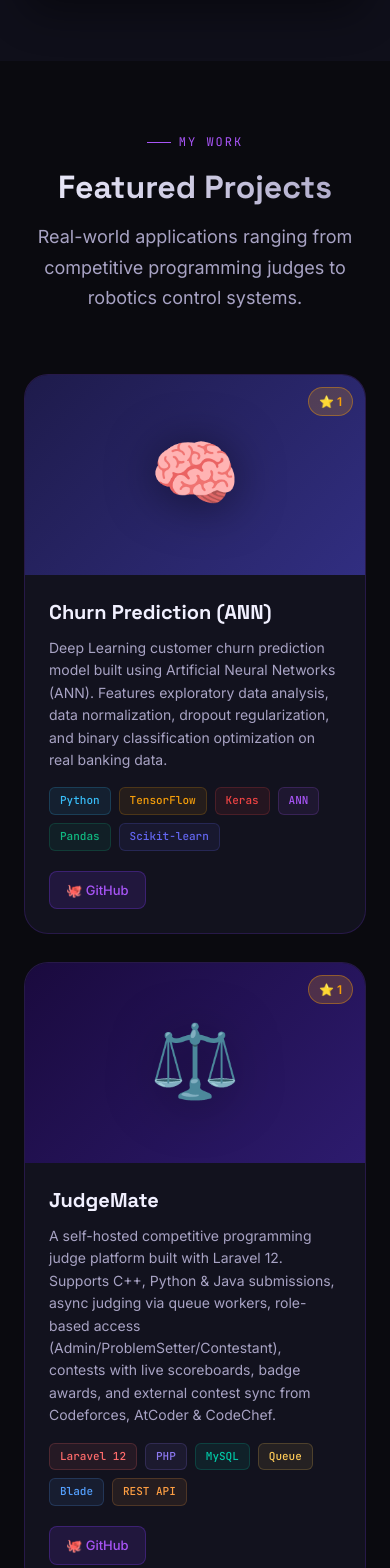
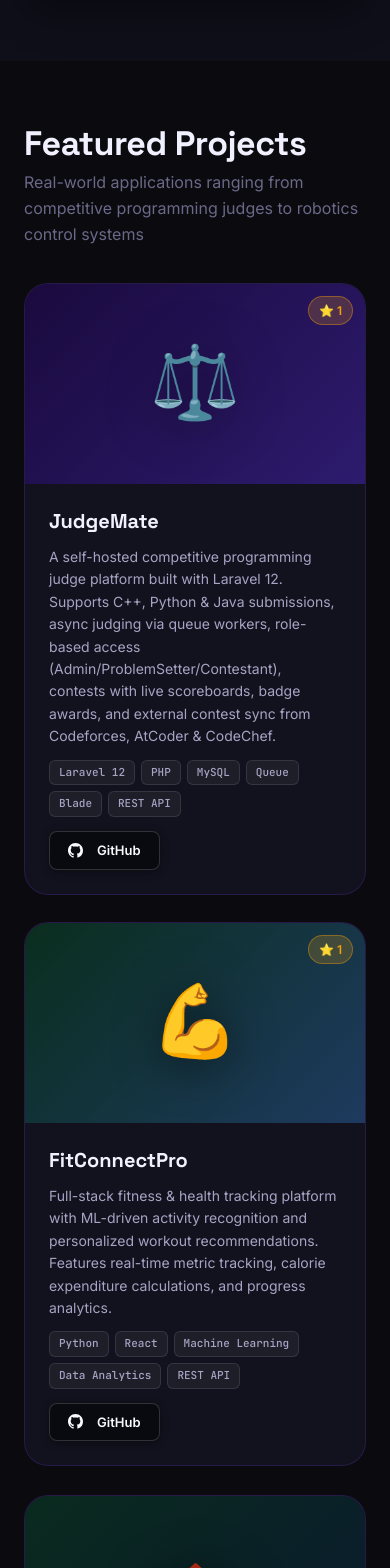
Before and after one commit to failuresoul/Portfolio-Website, a React (Vite) app: page / in a window 390 px wide. Shown: the part 5140-6708 px from the top of the page. Built offline with nearby package versions, Linux system fonts and the light colour scheme.

Commit message:
project is done

```diff
--- a/src/App.jsx
+++ b/src/App.jsx
@@ -4,7 +4,6 @@ import Hero from './components/Hero'
 import About from './components/About'
 import Skills from './components/Skills'
 import Projects from './components/Projects'
-import Experience from './components/Experience'
 import Education from './components/Education'
 import ClubActivities from './components/ClubActivities'
 import Contact from './components/Contact'
@@ -74,7 +73,6 @@ function App() {
           <Education />
           <Skills />
           <Projects />
-          <Experience />
           <ClubActivities />
           <Contact />
           <Footer onViewResume={() => setPage('resume')} />
--- a/src/components/Navbar.jsx
+++ b/src/components/Navbar.jsx
@@ -5,7 +5,6 @@ const navLinks = [
   { label: 'Education', href: '#education' },
   { label: 'Skills', href: '#skills' },
   { label: 'Projects', href: '#projects' },
-  { label: 'Experience', href: '#experience' },
   { label: 'Clubs', href: '#clubs' },
   { label: 'Contact', href: '#contact' },
 ]
--- a/src/components/Projects.jsx
+++ b/src/components/Projects.jsx
@@ -1,24 +1,22 @@
 const projects = [
-  {
-    name: 'Churn Prediction (ANN)',
-    emoji: '🧠',
-    description: 'Deep Learning customer churn prediction model built using Artificial Neural Networks (ANN). Features exploratory data analysis, data normalization, dropout regularization, and binary classification optimization on real banking data.',
-    tech: ['Python', 'TensorFlow', 'Keras', 'ANN', 'Pandas', 'Scikit-learn'],
-    techColors: ['#38bdf8', '#f59e0b', '#ef4444', '#a855f7', '#10b981', '#6366f1'],
-    stars: 1,
-    github: 'https://github.com/failuresoul/Churn-Prediction-by-using-ANN',
-    gradient: 'linear-gradient(135deg, #1e1b4b 0%, #312e81 100%)',
-    featured: true
-  },
   {
     name: 'JudgeMate',
     emoji: '⚖️',
     description: 'A self-hosted competitive programming judge platform built with Laravel 12. Supports C++, Python & Java submissions, async judging via queue workers, role-based access (Admin/ProblemSetter/Contestant), contests with live scoreboards, badge awards, and external contest sync from Codeforces, AtCoder & CodeChef.',
     tech: ['Laravel 12', 'PHP', 'MySQL', 'Queue', 'Blade', 'REST API'],
-    techColors: ['#ff6b6b', '#8c78f0', '#00c9a7', '#feca57', '#54a0ff', '#ff9f43'],
     stars: 1,
     github: 'https://github.com/failuresoul/JudgeMate',
     gradient: 'linear-gradient(135deg, #1a0a3e 0%, #2d1b6e 100%)',
+    featured: true
+  },
+  {
+    name: 'FitConnectPro',
+    emoji: '💪',
+    description: 'Full-stack fitness & health tracking platform with ML-driven activity recognition and personalized workout recommendations. Features real-time metric tracking, calorie expenditure calculations, and progress analytics.',
+    tech: ['Python', 'React', 'Machine Learning', 'Data Analytics', 'REST API'],
+    stars: 1,
+    github: 'https://github.com/failuresoul',
+    gradient: 'linear-gradient(135deg, #0a2e1e 0%, #1e3a5f 100%)',
     featured: true
   },
   {
@@ -26,10 +24,59 @@ const projects = [
     emoji: '🏫',
     description: 'A full-stack academic management web platform built with React + Node.js + Socket.io. Features three role-based portals (Admin, Teacher, Student), lecture file uploads, a lab report grading system (LabTrack), real-time live quizzes, study circles, and a Lost & Found portal.',
     tech: ['React', 'Node.js', 'Socket.io', 'MySQL', 'Express'],
-    techColors: ['#61dafb', '#68a063', '#010101', '#00c9a7', '#f0db4f'],
     stars: 0,
     github: 'https://github.com/failuresoul/CampusHive',
     gradient: 'linear-gradient(135deg, #0a2a1e 0%, #0a1a2e 100%)',
+    featured: true
+  },
+  {
+    name: 'GarmentGuard DB',
+    emoji: '👔',
+    description: 'A comprehensive database management system for garment industry operations. Built with PHP/Laravel for managing inventory, production tracking, quality control records, and supply chain data.',
+    tech: ['PHP', 'Laravel', 'MySQL', 'SQL'],
+    stars: 0,
+    github: 'https://github.com/failuresoul/GarmentGuard_DB',
+    gradient: 'linear-gradient(135deg, #1a1a0a 0%, #2e1a0a 100%)',
+    featured: true
+  },
+  {
+    name: 'Portfolio Website',
+    emoji: '🌐',
+    description: 'Modern, high-performance personal portfolio built with React and Vite. Features an interactive 28-node dynamic constellation star map of skills, light/dark dual theme engine, smooth scroll transitions, and clean responsive layouts.',
+    tech: ['React', 'Vite', 'JavaScript', 'CSS3', 'Canvas API'],
+    stars: 0,
+    github: 'https://github.com/failuresoul/Portfolio-Website',
+    gradient: 'linear-gradient(135deg, #1e1035 0%, #0d1b3e 100%)',
+    featured: true
+  },
+  {
+    name: 'Sylhet Association of KUET',
+    emoji: '🤝',
+    description: 'Official community platform and management portal for the Sylhet Association of KUET. Facilitates student community connection, regional member directory, event announcements, and collaborative student welfare initiatives.',
+    tech: ['Web Development', 'JavaScript', 'Database', 'Community Portal'],
+    stars: 0,
+    github: 'https://github.com/failuresoul',
+    gradient: 'linear-gradient(135deg, #0a251a 0%, #14352a 100%)',
+    featured: true
+  },
+  {
+    name: 'Tiny Computer (CPU Design)',
+    emoji: '💻',
+    description: 'A miniature computer designed and implemented from first principles using NOT, AND, and OR logic gates. Features a complete Arithmetic Logic Unit (ALU), Booth\'s multiplication algorithm implementation, and digital computer architecture.',
+    tech: ['Digital Logic', 'ALU', 'Booth Algorithm', 'Computer Architecture'],
+    stars: 0,
+    github: 'https://github.com/failuresoul/Tiny_Computer',
+    gradient: 'linear-gradient(135deg, #1f1a10 0%, #3a2e15 100%)',
+    featured: true
+  },
+  {
+    name: 'Churn Prediction (ANN)',
+    emoji: '🧠',
+    description: 'Deep Learning customer churn prediction model built using Artificial Neural Networks (ANN). Features exploratory data analysis, data normalization, dropout regularization, and binary classification optimization on real banking data.',
+    tech: ['Python', 'TensorFlow', 'Keras', 'ANN', 'Pandas', 'Scikit-learn'],
+    stars: 1,
+    github: 'https://github.com/failuresoul/Churn-Prediction-by-using-ANN',
+    gradient: 'linear-gradient(135deg, #1e1b4b 0%, #312e81 100%)',
     featured: true
   },
   {
@@ -37,33 +84,10 @@ const projects = [
     emoji: '🤖',
     description: 'Python-based control system for the Niryo One/Ned robotic arm. Implements automated pick-and-place sequences, precision movement control via pyniryo SDK, and real-time feedback. Developed as part of a robotics engineering project.',
     tech: ['Python', 'pyniryo', 'ROS', 'OpenCV', 'Automation'],
-    techColors: ['#3572A5', '#ff6b35', '#22314e', '#ff6b6b', '#54a0ff'],
     stars: 1,
     github: 'https://github.com/failuresoul/Niryo-Robot',
     gradient: 'linear-gradient(135deg, #0a1a3e 0%, #1a0a2e 100%)',
     featured: true
-  },
-  {
-    name: 'GarmentGuard DB',
-    emoji: '👔',
-    description: 'A comprehensive database management system for garment industry operations. Built with PHP/Laravel for managing inventory, production tracking, quality control records, and supply chain data.',
-    tech: ['PHP', 'Laravel', 'MySQL', 'SQL'],
-    techColors: ['#8892bf', '#ff2d20', '#00c9a7', '#f29111'],
-    stars: 0,
-    github: 'https://github.com/failuresoul/GarmentGuard_DB',
-    gradient: 'linear-gradient(135deg, #1a1a0a 0%, #2e1a0a 100%)',
-    featured: false
-  },
-  {
-    name: 'Problem Solving',
-    emoji: '🧠',
-    description: 'A curated collection of competitive programming solutions in C++. Covers algorithms like Dynamic Programming, Graph Theory, Binary Search, Segment Trees, and more from platforms like Codeforces, AtCoder, and CodeChef.',
-    tech: ['C++17', 'STL', 'Algorithms', 'Data Structures'],
-    techColors: ['#00599c', '#f34b7d', '#54a0ff', '#feca57'],
-    stars: 0,
-    github: 'https://github.com/failuresoul/Problem-Solving',
-    gradient: 'linear-gradient(135deg, #1a0a0a 0%, #2e0a0a 100%)',
-    featured: false
   }
 ]
 
@@ -105,13 +129,13 @@ function ProjectBanner({ project }) {
 
 export default function Projects() {
   return (
-    <section className="section" id="projects">
+    <section className="section projects-section" id="projects">
       <div className="container">
-        <div style={{ textAlign: 'center', maxWidth: '600px', margin: '0 auto 0' }}>
-          <span className="section-tag">My Work</span>
-          <h2 className="section-title">Featured Projects</h2>
-          <p className="section-subtitle" style={{ margin: '0 auto' }}>
-            Real-world applications ranging from competitive programming judges to robotics control systems.
+        {/* Section Header matching About Me, Education & Skills */}
+        <div className="projects-header-top reveal-on-scroll">
+          <h2 className="projects-section-big-title">Featured Projects</h2>
+          <p className="projects-section-sub">
+            Real-world applications ranging from competitive programming judges to robotics control systems
           </p>
         </div>
 
@@ -128,16 +152,8 @@ export default function Projects() {
                 <p className="project-desc">{project.description}</p>
 
                 <div className="project-tech-stack">
-                  {project.tech.map((tech, i) => (
-                    <span
-                      key={tech}
-                      className="project-tech"
-                      style={{
-                        color: project.techColors[i] || 'var(--text-secondary)',
-                        background: `${project.techColors[i]}15`,
-                        border: `1px solid ${project.techColors[i]}30`
-                      }}
-                    >
+                  {project.tech.map((tech) => (
+                    <span key={tech} className="project-tech">
                       {tech}
                     </span>
                   ))}
@@ -150,7 +166,10 @@ export default function Projects() {
                     rel="noopener noreferrer"
                     className="project-link project-link-primary"
                   >
-                    🐙 GitHub
+                    <svg width="15" height="15" viewBox="0 0 24 24" fill="currentColor" style={{ marginRight: '6px' }}>
+                      <path d="M12 0C5.37 0 0 5.37 0 12c0 5.31 3.435 9.795 8.205 11.385.6.105.825-.255.825-.57 0-.285-.015-1.23-.015-2.235-3.015.555-3.795-.735-4.035-1.41-.135-.345-.72-1.41-1.23-1.695-.42-.225-1.02-.78-.015-.795.945-.015 1.62.87 1.845 1.23 1.08 1.815 2.805 1.305 3.495.99.105-.78.42-1.305.765-1.605-2.67-.3-5.46-1.335-5.46-5.925 0-1.305.465-2.385 1.23-3.225-.12-.3-.54-1.53.12-3.18 0 0 1.005-.315 3.3 1.23.96-.27 1.98-.405 3-.405s2.04.135 3 .405c2.295-1.56 3.3-1.23 3.3-1.23.66 1.65.24 2.88.12 3.18.765.84 1.23 1.905 1.23 3.225 0 4.605-2.805 5.625-5.475 5.925.435.375.81 1.095.81 2.22 0 1.605-.015 2.895-.015 3.3 0 .315.225.69.825.57A12.02 12.02 0 0024 12c0-6.63-5.37-12-12-12z"/>
+                    </svg>
+                    GitHub
                   </a>
                 </div>
               </div>
--- a/src/index.css
+++ b/src/index.css
@@ -1679,11 +1679,34 @@ a {
 /* ============================
    PROJECTS SECTION
 ============================= */
+.projects-section {
+  padding-top: 60px;
+  padding-bottom: 75px;
+}
+
+.projects-header-top {
+  margin-bottom: 36px;
+}
+
+.projects-section-big-title {
+  font-size: clamp(34px, 4.5vw, 52px);
+  font-weight: 900;
+  color: var(--text-primary);
+  line-height: 1.1;
+  letter-spacing: -0.5px;
+}
+
+.projects-section-sub {
+  font-size: 16px;
+  color: var(--text-muted);
+  margin-top: 8px;
+}
+
 .projects-grid {
   display: grid;
   grid-template-columns: repeat(auto-fill, minmax(360px, 1fr));
   gap: 28px;
-  margin-top: 60px;
+  margin-top: 36px;
 }
 
 .project-card {
@@ -1748,23 +1771,37 @@ a {
   font-size: 14px;
   color: var(--text-secondary);
   line-height: 1.6;
-  margin-bottom: 16px;
+  margin-bottom: 12px;
   flex: 1;
 }
 
 .project-tech-stack {
   display: flex;
   flex-wrap: wrap;
-  gap: 8px;
-  margin-bottom: 20px;
+  gap: 6px;
+  margin-bottom: 14px;
 }
 
 .project-tech {
-  padding: 4px 10px;
+  padding: 3px 9px;
   border-radius: 6px;
   font-family: var(--font-mono);
   font-size: 11px;
   font-weight: 500;
+  color: var(--text-secondary);
+  background: rgba(255, 255, 255, 0.05);
+  border: 1px solid rgba(255, 255, 255, 0.1);
+  transition: var(--transition);
+}
+
+[data-theme="light"] .project-tech {
+  background: #f1f5f9;
+  border-color: rgba(15, 23, 42, 0.12);
+  color: #334155;
+}
+
+.project-card:hover .project-tech {
+  border-color: rgba(124, 58, 237, 0.35);
 }
 
 .project-links {
@@ -1773,39 +1810,48 @@ a {
   margin-top: auto;
 }
 
+/* Sleek black box wrapper for GitHub button in both light and dark mode */
 .project-link {
   display: inline-flex;
   align-items: center;
-  gap: 6px;
-  padding: 8px 16px;
+  gap: 8px;
+  padding: 8px 18px;
   border-radius: 8px;
   font-size: 13px;
-  font-weight: 500;
+  font-weight: 600;
   transition: var(--transition);
   cursor: pointer;
   text-decoration: none;
 }
 
 .project-link-primary {
-  background: rgba(124, 58, 237, 0.15);
-  border: 1px solid rgba(124, 58, 237, 0.3);
-  color: var(--accent-secondary);
+  background: #090a0f;
+  border: 1.5px solid rgba(255, 255, 255, 0.16);
+  color: #f8fafc;
+  box-shadow: 0 2px 8px rgba(0, 0, 0, 0.4);
 }
 
 .project-link-primary:hover {
-  background: rgba(124, 58, 237, 0.3);
+  background: #000000;
   border-color: var(--accent-secondary);
-}
-
-.project-link-secondary {
-  background: rgba(255, 255, 255, 0.05);
-  border: 1px solid rgba(255, 255, 255, 0.1);
-  color: var(--text-secondary);
-}
-
-.project-link-secondary:hover {
-  background: rgba(255, 255, 255, 0.1);
-  color: var(--text-primary);
+  color: #ffffff;
+  transform: translateY(-2px);
+  box-shadow: 0 4px 16px rgba(0, 0, 0, 0.6), 0 0 12px rgba(124, 58, 237, 0.3);
+}
+
+[data-theme="light"] .project-link-primary {
+  background: #111420;
+  border-color: #1e2433;
+  color: #ffffff;
+  box-shadow: 0 3px 10px rgba(15, 23, 42, 0.16);
+}
+
+[data-theme="light"] .project-link-primary:hover {
+  background: #000000 !important;
+  border-color: #000000 !important;
+  color: #ffffff !important;
+  transform: translateY(-2px);
+  box-shadow: 0 6px 20px rgba(0, 0, 0, 0.35) !important;
 }
 
 /* ============================
```
